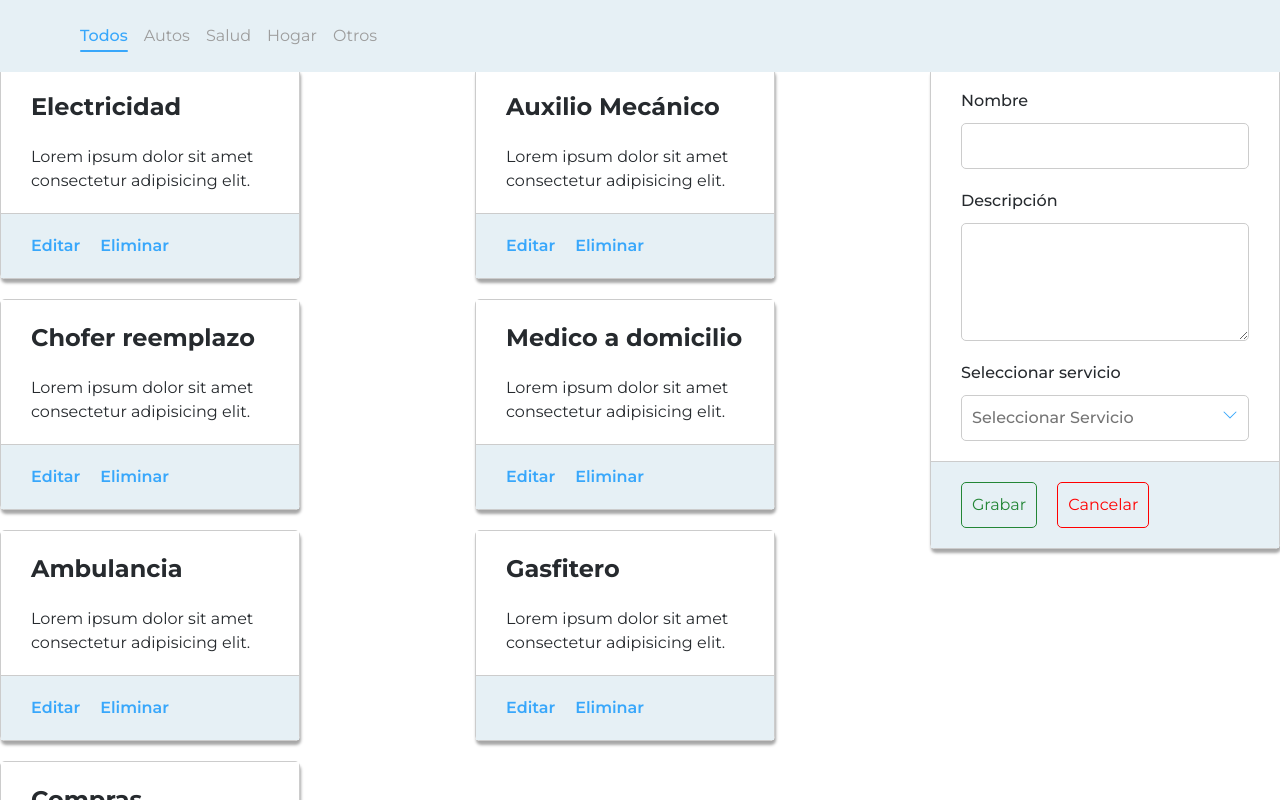
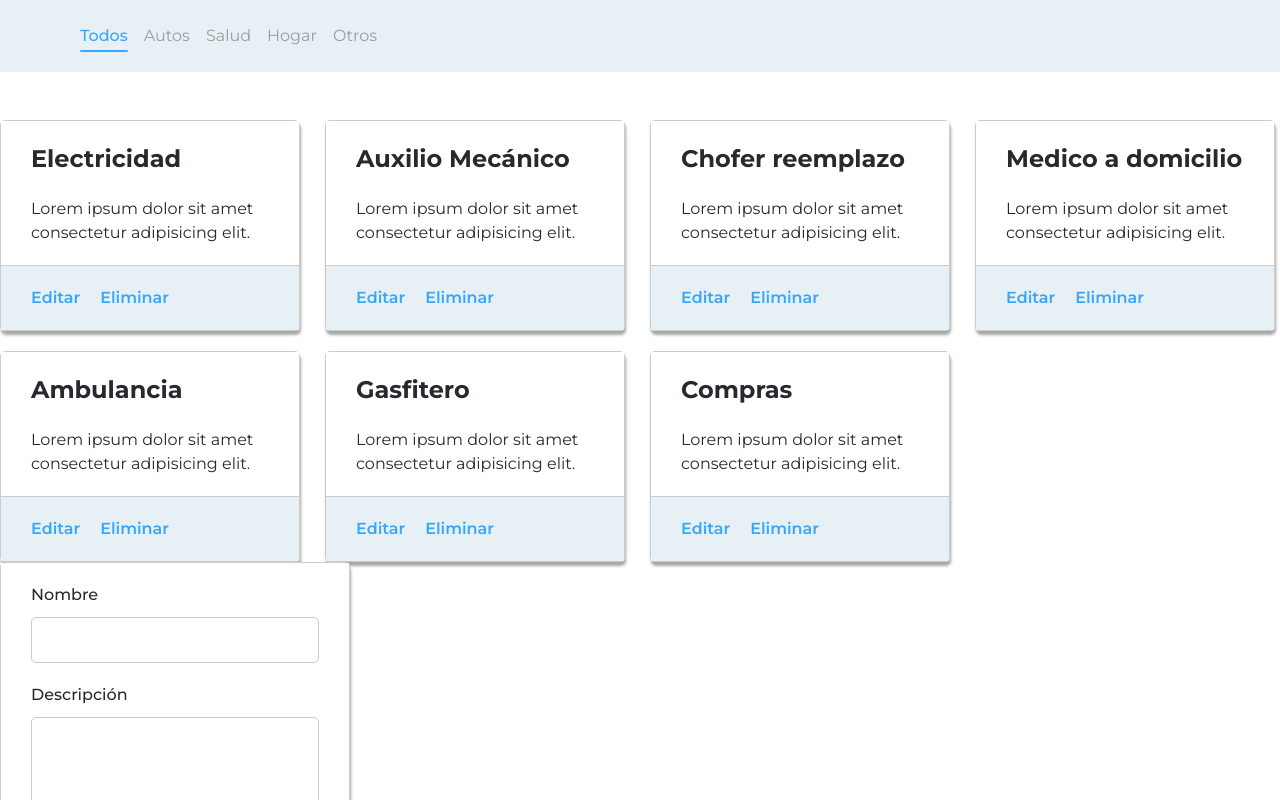
Before and after one commit to pazteddy/Solera-test-client, a React (Create React App) app: page /todos in a window 1280 px wide. Shown: the top 800 px of the page. Built offline with nearby package versions, Linux system fonts and the light colour scheme.

Commit message:
Refactor styles and create Content at Container

```diff
--- a/src/pages/Home/styles.js
+++ b/src/pages/Home/styles.js
@@ -5,6 +5,12 @@ export const Title = styled.h1`
 `;
 
 export const Container = styled.div`
+  display: flex;
+  flex-direction: column;
+  margin-top: 72px;
+`;
+
+export const Content = styled.div`
   padding: 20px 0;
   display: flex;
 `;
```
